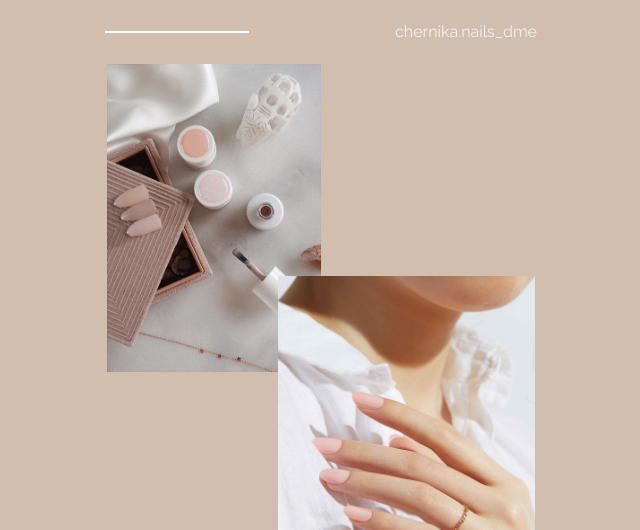
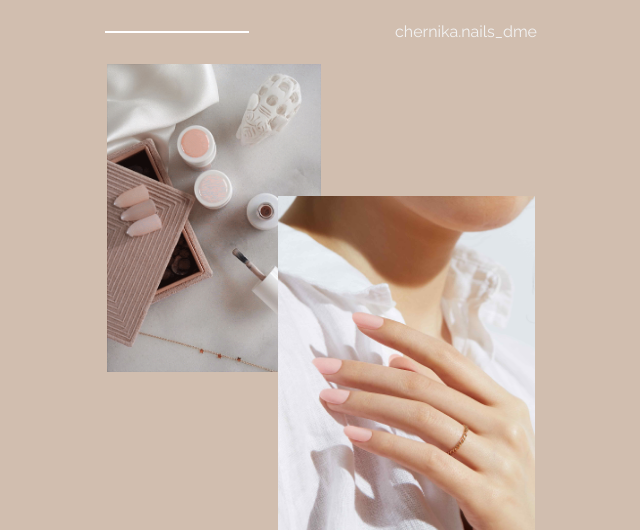
Before and after one commit to kdvornichenko/dmd-landing, a website: page index.html in a window 1280 px wide. Shown: the top 530 px of the page, without its empty margins (319-959 px from the left). Drawn offline with nearby package versions, Linux system fonts and the light colour scheme.

Commit message:
First section height

```diff
--- a/index.html
+++ b/index.html
@@ -47,12 +47,12 @@
 		</header>
 		<main class="bg-white">
 			<section
-				class="px-2.5 pb-3 relative flex flex-col bg-[#d1beaf] rounded-b-xl"
+				class="px-2.5 pb-3 h-[85%] relative flex flex-col bg-[#d1beaf] rounded-b-xl"
 			>
 				<div class="flex flex-col">
 					<img class="w-1/2" src="./img/main-1.png" alt="Маникюр" />
 					<img
-						class="w-3/5 self-end -mt-24"
+						class="w-3/5 self-end -mt-44"
 						src="./img/main-3.jpg"
 						alt="Маникюр"
 					/>
```
Also changed, not shown: output.css.
